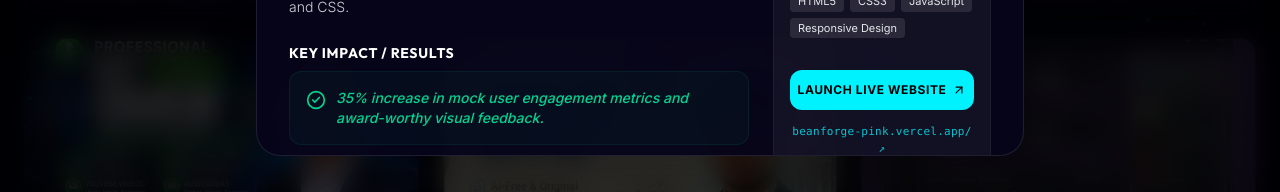
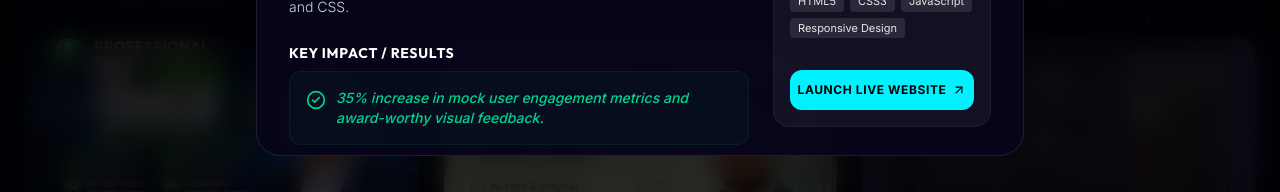
Before and after one commit to BuildsByMT/portfolio-mine, a Next.js app: page / in a window 1280 px wide. Both pictures are taken after a click on the element 221 px from the left and 3285 px from the top of the page. Shown: the part 3489-3681 px from the top of the page. Built offline with nearby package versions, Linux system fonts and the light colour scheme.

Commit message:
Refactor: Remove project URL subtext links in details modal

```diff
--- a/src/components/sections/Portfolio.tsx
+++ b/src/components/sections/Portfolio.tsx
@@ -309,27 +309,15 @@ export default function Portfolio() {
                     </div>
 
                     {selectedProject.link !== "#" && (
-                      <div className="flex flex-col gap-2 mt-4">
                       <a
                         href={selectedProject.link}
                         target={selectedProject.link.startsWith("http") ? "_blank" : undefined}
                         rel={selectedProject.link.startsWith("http") ? "noopener noreferrer" : undefined}
-                          className="w-full flex items-center justify-center gap-1.5 py-3 rounded-xl bg-[#00f2fe] hover:bg-[#4facfe] text-black font-sans text-xs font-bold uppercase tracking-wider transition-colors hover:scale-[1.02]"
+                        className="mt-4 flex items-center justify-center gap-1.5 py-3 rounded-xl bg-[#00f2fe] hover:bg-[#4facfe] text-black font-sans text-xs font-bold uppercase tracking-wider transition-colors hover:scale-[1.02]"
                       >
                         {selectedProject.link.includes("fiverr.com") ? "Order on Fiverr" : "Launch Live Website"}
                         <ArrowUpRight className="w-3.5 h-3.5 text-black" />
                       </a>
-
-                        {/* Prominent clickable text link showing exact site address */}
-                        <a
-                          href={selectedProject.link}
-                          target="_blank"
-                          rel="noopener noreferrer"
-                          className="text-[11px] text-center text-[#00f2fe]/80 hover:text-[#00f2fe] hover:underline font-mono break-all mt-1.5 transition-colors tracking-wide"
-                        >
-                          {selectedProject.link.replace("https://", "")} ↗
-                        </a>
-                      </div>
                     )}
                   </div>
 
```
Lines whose indentation alone changed are shown as unchanged.
